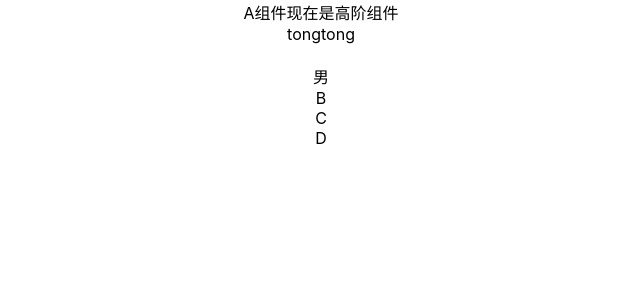
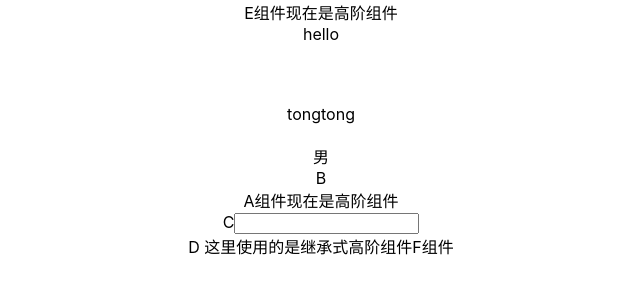
Before and after one commit to T95tongT/HighOrderComponents, a React app: page / in a window 1280 px wide. Shown: the top 300 px of the page, without its empty margins (319-959 px from the left). Built offline with nearby package versions, Linux system fonts and the light colour scheme.

Commit message:
继承组件

```diff
--- a/src/componments/A.js
+++ b/src/componments/A.js
@@ -3,13 +3,39 @@ function a(WraapedComponent){
     return class A extends Component {
         constructor(props){
             super(props);
+            this.state = {
+                value:''
+            }
+        }
+        onChange = (e) =>{
+            console.log(e)
+            this.setState({
+                value: e.target.value
+            })
+        }
+        refc = (instance) =>{
+            console.log(instance, this);
         }
         render(){
-            const {age, ...otherProps} = this.props
+            const {age, ...otherProps} = this.props;
+            // const newProps = {
+            //     value: this.state.value,
+            //     onChange: this.onChange
+            //}
             return(
                 <div>
                     A组件现在是高阶组件
-                    <WraapedComponent sex = {"男"} {...otherProps}/>
+                    <WraapedComponent
+                        sex = {"男"}
+                        {...otherProps}
+                        ref = {this.refc}
+                        {
+                            ...{
+                                value: this.state.value,
+                                onChange: this.onChange
+                            }
+                        }
+                        />
                 </div>
             )
         }
--- a/src/componments/B.js
+++ b/src/componments/B.js
@@ -1,13 +1,16 @@
 import React, {Component} from "react";
-import a from "./A";
-@a
+import e from "./E";
+
 class B extends Component {
     constructor(props){
         super(props);
     }
+
+
     render(){
         return(
             <div>
+                <br/> <br/> <br/>
                 {this.props.name}
                 <br/>
                 {this.props.age}
@@ -19,4 +22,4 @@ class B extends Component {
         )
     }
 }
-export default B;
+export default e("hello")(B);
--- a/src/componments/C.js
+++ b/src/componments/C.js
@@ -1,4 +1,6 @@
 import React, {Component} from "react";
+import a from "./A";
+@a
 class C extends Component {
     constructor(props){
         super(props);
@@ -7,6 +9,7 @@ class C extends Component {
         return(
             <div>
                 C
+                <input type='text' {...this.props}/>
             </div>
         )
     }
--- a/src/componments/D.js
+++ b/src/componments/D.js
@@ -1,4 +1,6 @@
 import React, {Component} from "react";
+import F from "./F";
+@F()
 class D extends Component {
     constructor(props){
         super(props);
@@ -7,6 +9,8 @@ class D extends Component {
         return(
             <div>
                D
+               这里使用的是继承式高阶组件F组件
+
             </div>
         )
     }
--- /dev/null
+++ b/src/componments/E.js
@@ -0,0 +1,26 @@
+import React, {Component} from "react";
+export default  (title) => (WrappedComponent) => class E extends Component {
+    constructor(props){
+        super(props);
+
+    }
+
+    render(){
+        const {age, ...otherProps} = this.props;
+
+        return(
+            <div>
+               E组件现在是高阶组件
+               <br></br>
+                {title}
+
+                <WrappedComponent
+                    sex = {"男"}
+
+                    {...otherProps}
+
+                />
+            </div>
+        )
+    }
+}
--- /dev/null
+++ b/src/componments/F.js
@@ -0,0 +1,6 @@
+export default (title) => (WrappedComponent)=>class F extends WrappedComponent {
+
+    render(){
+        return super.render()
+    }
+}
```
